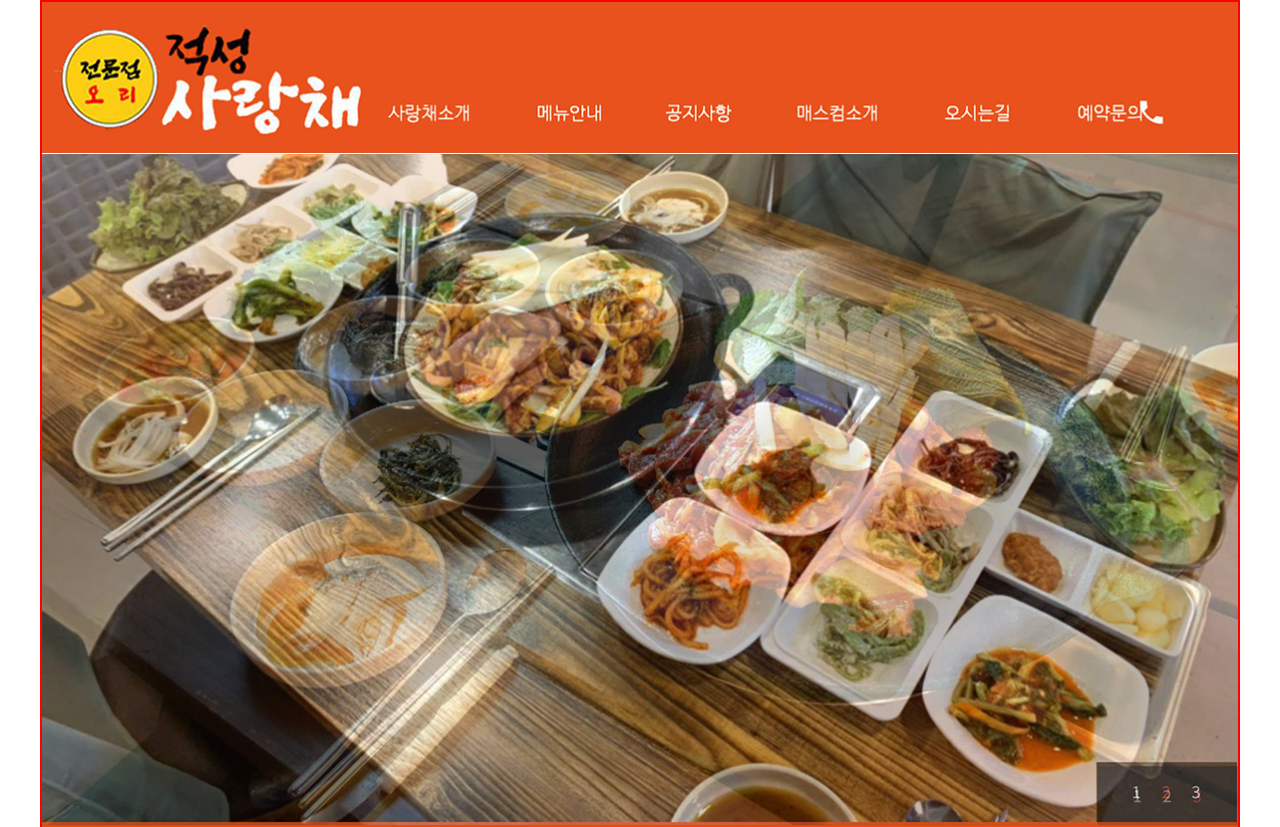
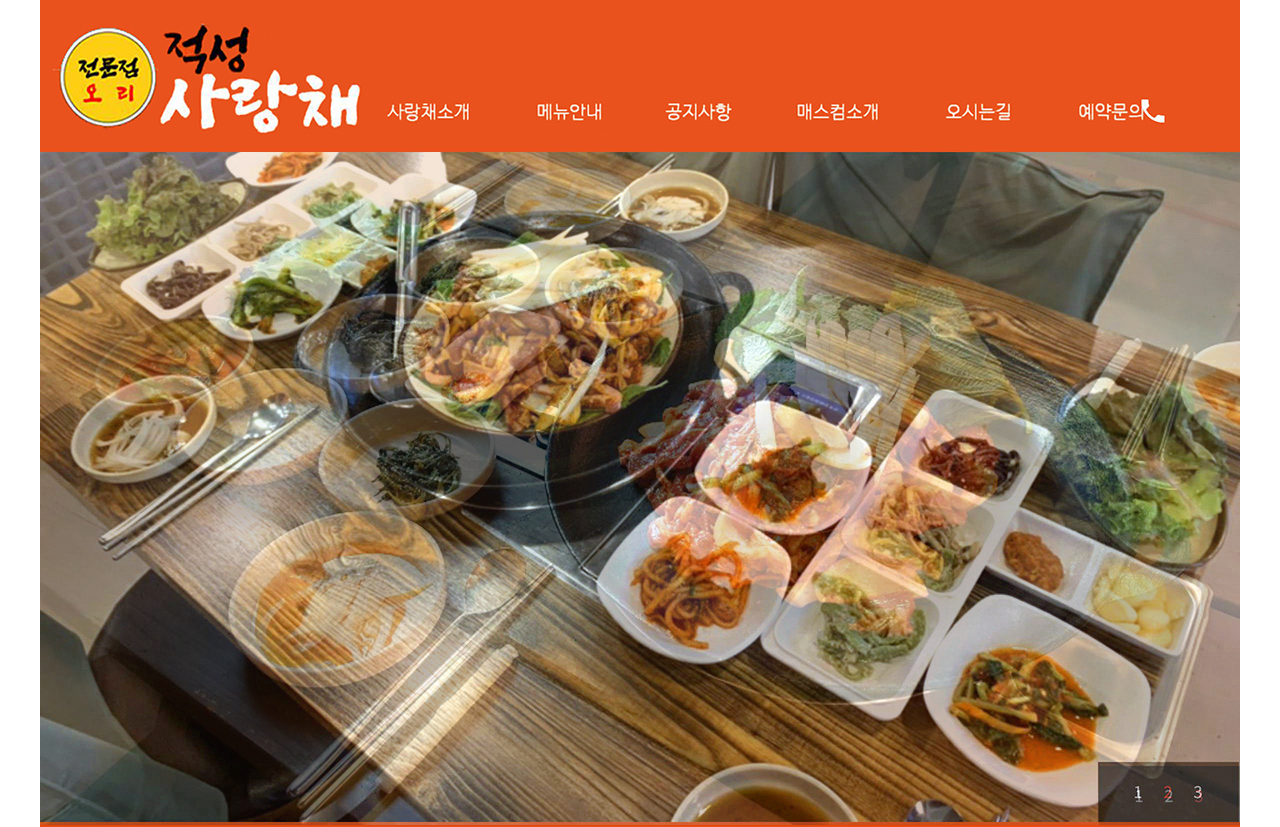
Before and after one commit to h1yoo/duck, a plain HTML site: page index.html in a window 1280 px wide. Shown: the top 827 px of the page. Drawn offline with nearby package versions, Linux system fonts and the light colour scheme.

Commit message:
Update duck.css

```diff
--- a/css/duck.css
+++ b/css/duck.css
@@ -5,7 +5,7 @@
 img {display: block; max-width: 100%;} /*아무리 크더라도 부모 콘테이너 밖으로 나오지 못하게 설정*/
 
 #layout {max-width: 1200px; /*100%하면 부모너비만큼까지만 크고 더 이상 크지 말라는 의미이고, 1200px이 최대 너비인 것으로 설정*/
-         margin: auto; border: 2px solid red;
+         margin: auto;
 }
 
 /*상단*/
```
